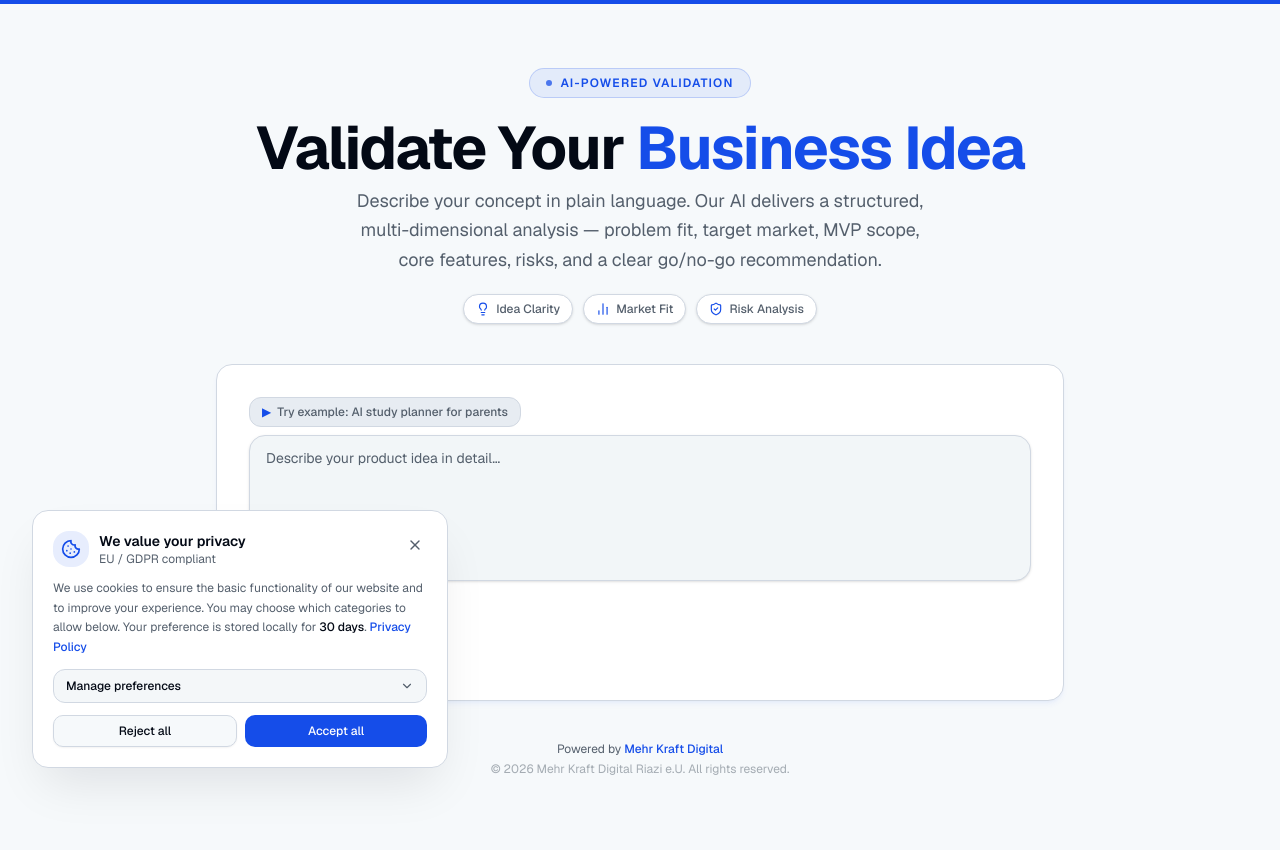
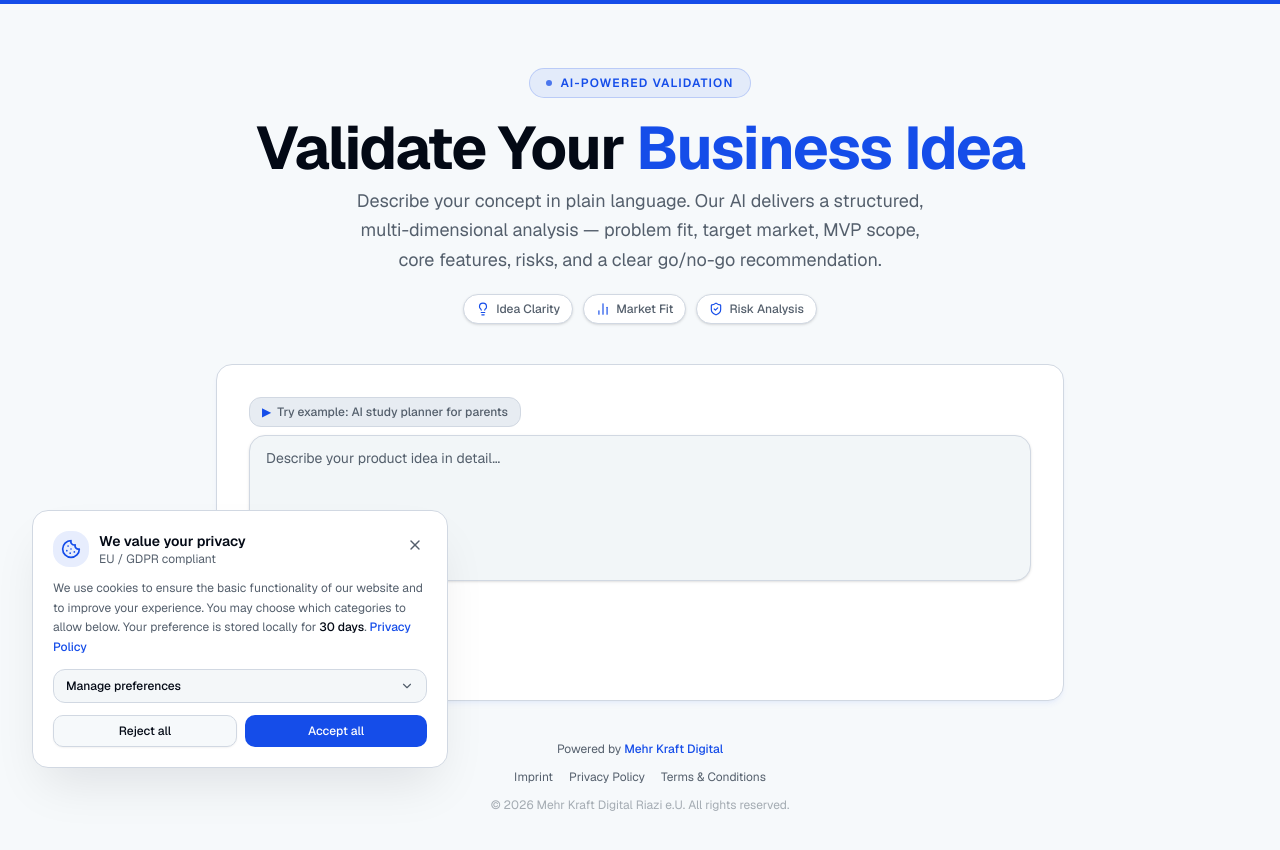
Before and after one commit to sinariazi/Product-Validator, a Next.js app: page / in a window 1280 px wide. Shown: the top 850 px of the page. Built offline with nearby package versions, Linux system fonts and the light colour scheme.

Commit message:
feat: add legal links to footer
Add Imprint, Privacy Policy, and Terms links with security rel attributes.

Co-authored-by: Sina Riazi <52413397+sinariazi@users.noreply.github.com>

```diff
--- a/app/page.tsx
+++ b/app/page.tsx
@@ -60,7 +60,7 @@ export default function Home() {
         </div>
 
         {/* Footer */}
-        <footer className="mt-10 flex flex-col items-center gap-1 text-center text-xs text-muted-foreground">
+        <footer className="mt-10 flex flex-col items-center gap-3 text-center text-xs text-muted-foreground">
           <span>
             Powered by{" "}
             <a
@@ -72,6 +72,26 @@ export default function Home() {
               Mehr Kraft Digital
             </a>
           </span>
+
+          {/* Legal links */}
+          <nav aria-label="Legal links" className="flex flex-wrap justify-center gap-x-4 gap-y-1">
+            {[
+              { label: "Imprint", href: "https://mehrkraftdigital.com/imprint" },
+              { label: "Privacy Policy", href: "https://mehrkraftdigital.com/privacy" },
+              { label: "Terms & Conditions", href: "https://mehrkraftdigital.com/terms" },
+            ].map(({ label, href }) => (
+              <a
+                key={label}
+                href={href}
+                target="_blank"
+                rel="noopener noreferrer"
+                className="underline-offset-2 hover:text-foreground hover:underline transition-colors"
+              >
+                {label}
+              </a>
+            ))}
+          </nav>
+
           <span className="text-muted-foreground/50">
             &copy; {new Date().getFullYear()} Mehr Kraft Digital Riazi e.U. All rights reserved.
           </span>
```
